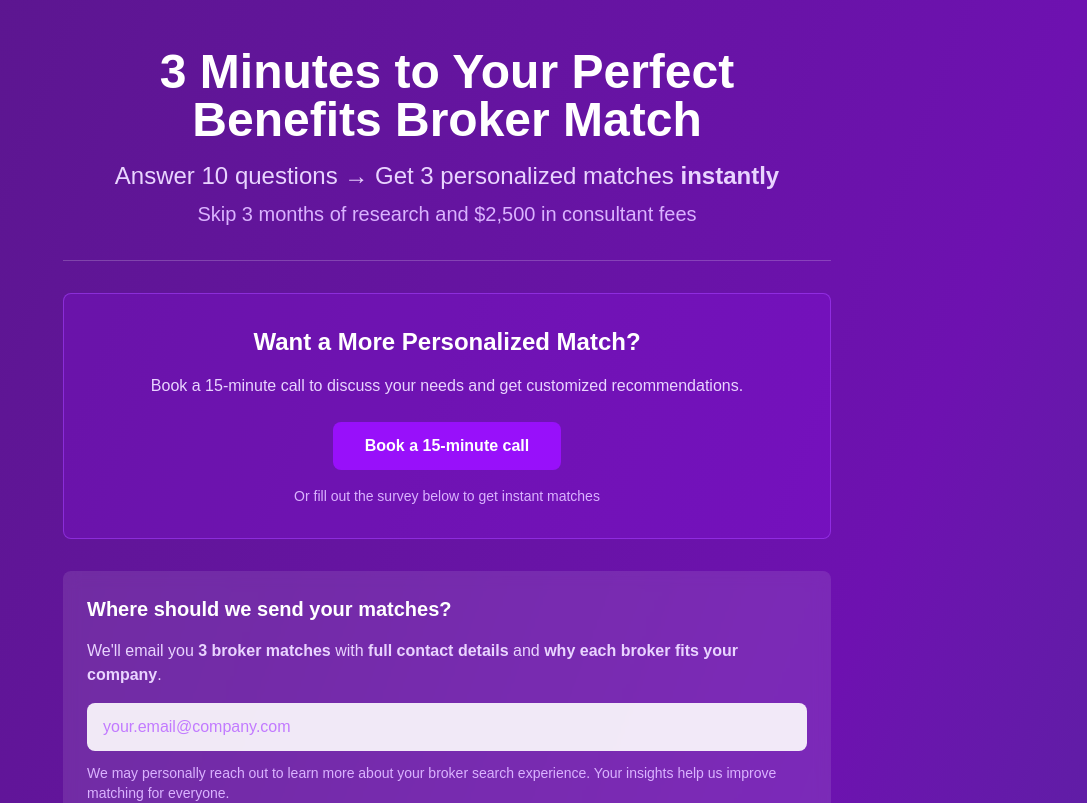
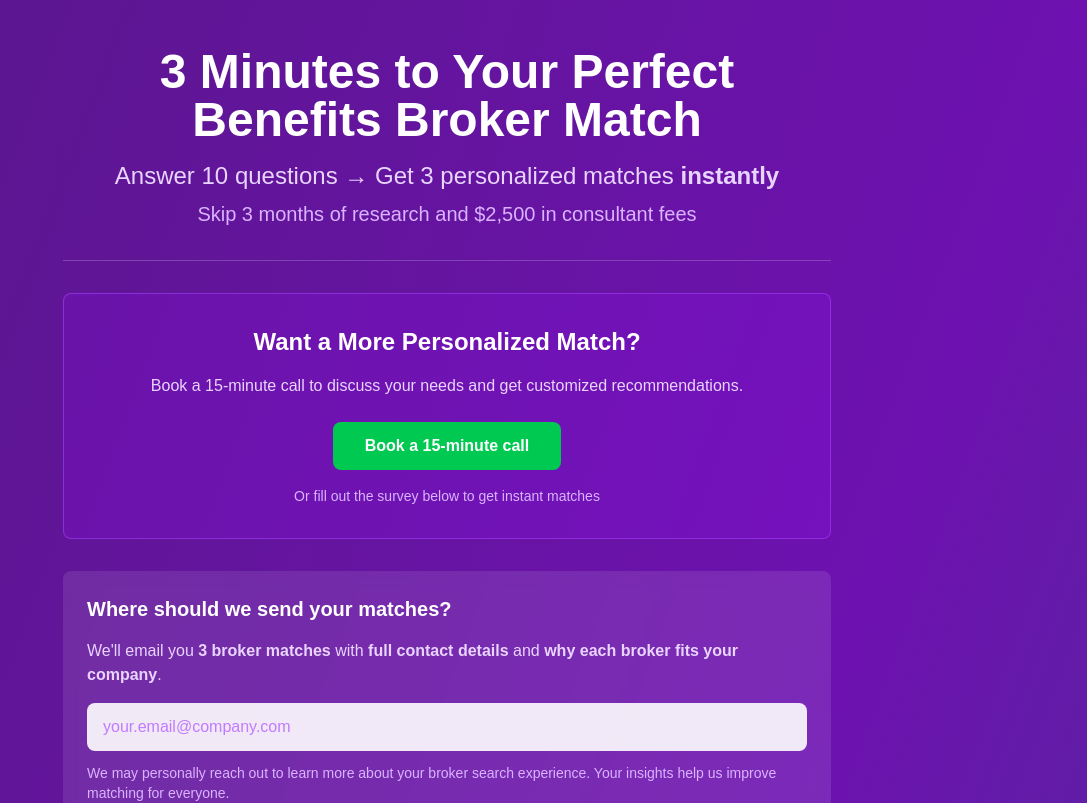
Before and after one commit to dbrazavi-web/broker-matcher, a Next.js app: page /surveys/employer in a window 1280 px wide. Shown: the top 803 px of the page, without its empty margins (193-1280 px from the left). Built offline with nearby package versions, Linux system fonts and the light colour scheme.

Commit message:
Change Calendly button to green

```diff
--- a/app/surveys/employer/page.jsx
+++ b/app/surveys/employer/page.jsx
@@ -136,7 +136,7 @@ export default function EmployerSurvey() {
                       href={broker.website}
                       target="_blank"
                       rel="noopener noreferrer"
-                      className="bg-purple-600 hover:bg-purple-700 text-white px-6 py-3 rounded-lg font-semibold transition"
+                      className="bg-green-500 hover:bg-green-600 text-white px-6 py-3 rounded-lg font-semibold transition"
                     >
                       Visit Website
                     </a>
@@ -215,7 +215,7 @@ export default function EmployerSurvey() {
             href="https://calendly.com/dbrazavi"
             target="_blank"
             rel="noopener noreferrer"
-            className="inline-block bg-purple-600 hover:bg-purple-700 text-white px-8 py-3 rounded-lg font-bold transition"
+            className="inline-block bg-green-500 hover:bg-green-600 text-white px-8 py-3 rounded-lg font-bold transition"
           >
             Book a 15-minute call
           </a>
```
